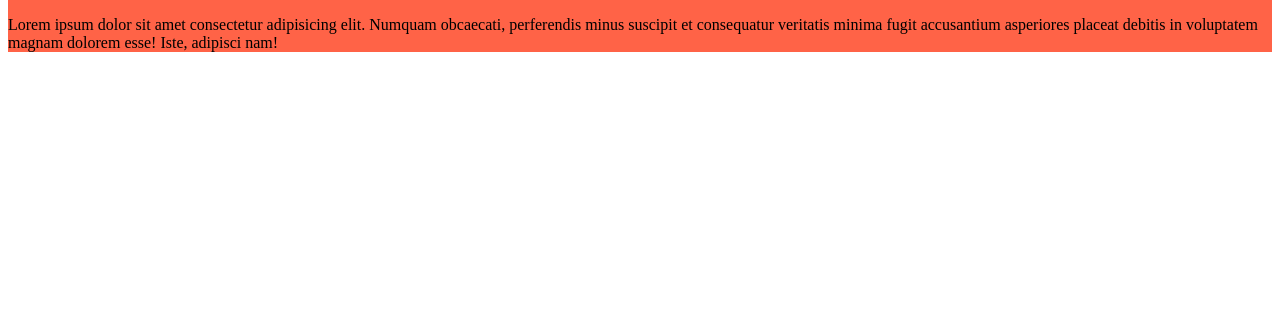
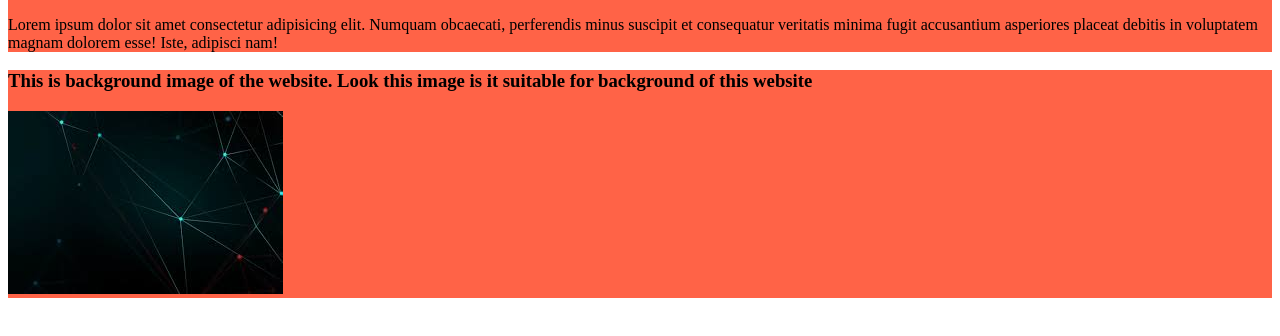
Before and after one commit to ShovroNandi/my-first-website-repo, a plain HTML site: page index.html in a window 1280 px wide. Shown: the part 296-632 px from the top of the page. Drawn offline with Linux system fonts and the light colour scheme.

Commit message:
Add a image

```diff
--- a/index.html
+++ b/index.html
@@ -19,5 +19,10 @@
         <h1>This is three </h1>
         <p>Lorem ipsum dolor sit amet consectetur adipisicing elit. Numquam obcaecati, perferendis minus suscipit et consequatur veritatis minima fugit accusantium asperiores placeat debitis in voluptatem magnam dolorem esse! Iste, adipisci nam!</p>
     </div>
+
+    <div>
+        <h3>This is background image of the website. Look this image is it suitable for background of this website</h3>
+        <img src="images/background.jpeg" alt="">
+    </div>
 </body>
 </html>
```
Also changed, not shown: images/background.jpeg (added).
